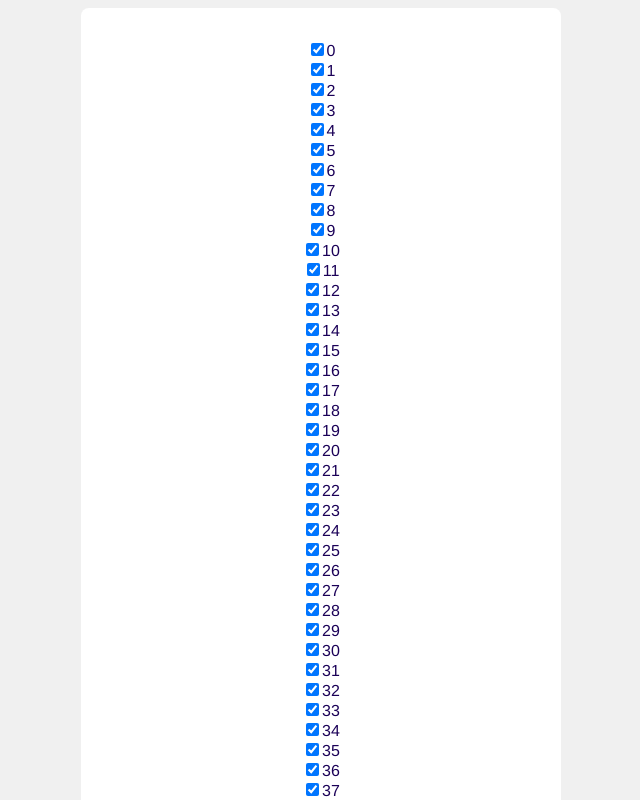
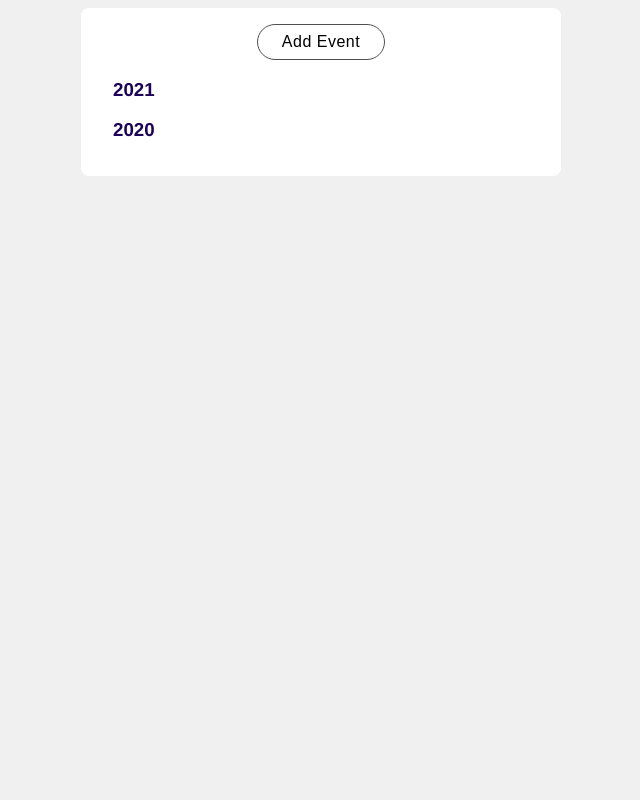
Before and after one commit to dan-knight/OncHx, a React (Create React App) app: page / in a window 1280 px wide. Shown: the top 800 px of the page, without its empty margins (319-959 px from the left). Built offline with nearby package versions, Linux system fonts and the light colour scheme.

Commit message:
Temporarily hide EventLog filters and event details

```diff
--- a/src/components/EventLog.tsx
+++ b/src/components/EventLog.tsx
@@ -91,7 +91,7 @@ export default function EventLog(props: EventLogProps) {
 
   return (
     <React.Fragment>
-      <FilterMenu selected={filters} filters={defaultFilters} onChange={handleCheck} />
+      {/* <FilterMenu selected={filters} filters={defaultFilters} onChange={handleCheck} /> */}
       <div className='event-log'>
         <Link to='/add'>
           <button>Add Event</button>
@@ -155,7 +155,7 @@ function LogEvent(props: LogEventProps) {
         <span>{getLabel(cancerTypes, props.event.cancerType.toString())}</span>
       </h5>
       <h4>{props.event.date.toDateString()}</h4>
-      <h6>Details <span onClick={handleShow}>{`(${props.show ? 'Hide' : 'Show'})`}</span></h6>
+      {/* <h6>Details <span onClick={handleShow}>{`(${props.show ? 'Hide' : 'Show'})`}</span></h6> */}
       <p className={props.show ? 'expanded' : undefined}>{JSON.stringify(props.event.details)}</p>
     </li>
   );
```
